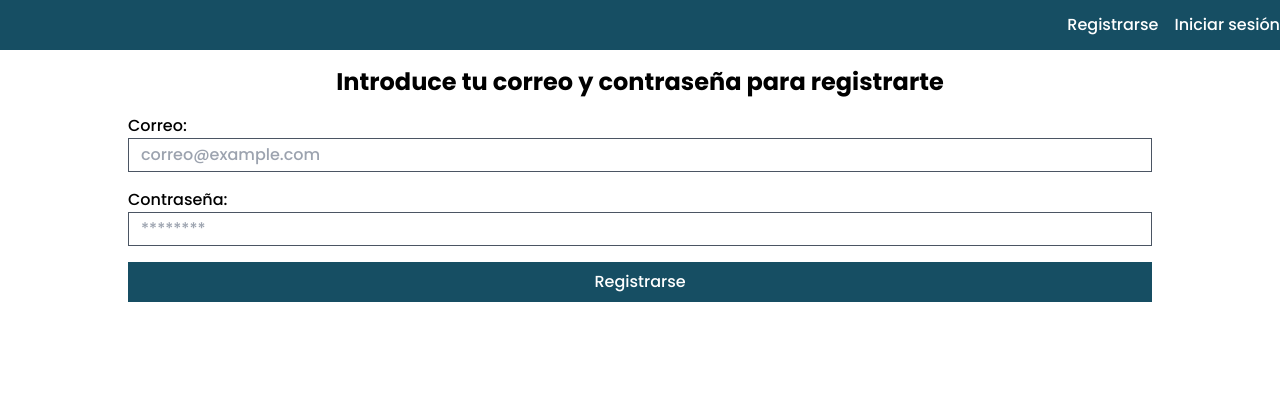
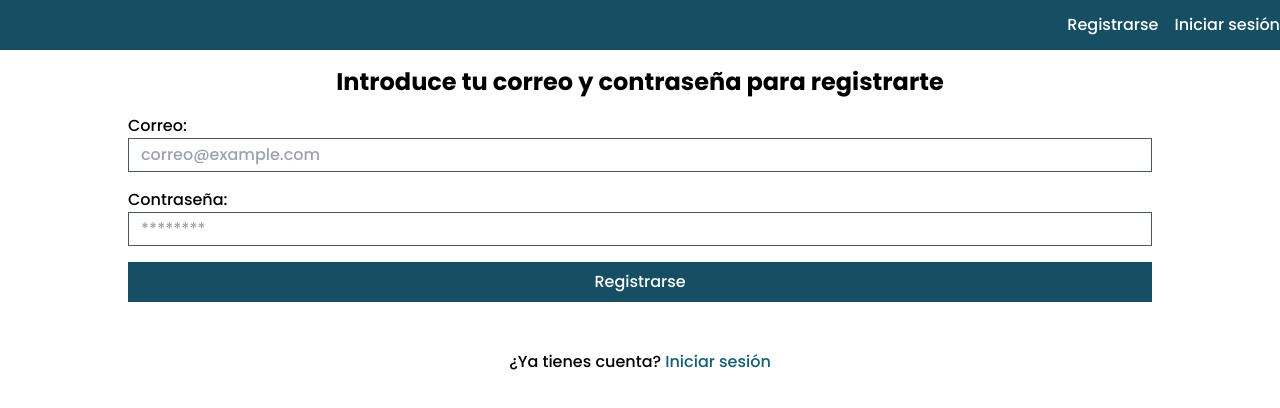
Before and after one commit to ManuelDeAlba/lista-de-tareas, a Next.js app: page /registro in a window 1280 px wide. Shown: the top 408 px of the page. Built offline with nearby package versions, Linux system fonts and the light colour scheme; no server answers.

Commit message:
Alternative links in register and login forms

```diff
--- a/src/app/inicio-sesion/page.jsx
+++ b/src/app/inicio-sesion/page.jsx
@@ -2,6 +2,7 @@
 
 import { useState } from "react";
 import { useRouter } from "next/navigation";
+import Link from "next/link";
 
 import { useAuth } from "@/context/AuthProvider";
 
@@ -64,6 +65,8 @@ function InicioSesion(){
             </div>
 
             <input className="boton cursor-pointer" type="submit" value="Iniciar sesión" />
+
+            <span className="mt-8 text-center">¿No tienes cuenta? <Link className="text-cyan-800 hover:text-cyan-900" href="/registro">Registrarse</Link></span>
         </form>
     )
 }
--- a/src/app/registro/page.jsx
+++ b/src/app/registro/page.jsx
@@ -1,7 +1,9 @@
 "use client"
 
+import { useState } from "react";
+import Link from "next/link";
+
 import { useAuth } from "@/context/AuthProvider";
-import { useState } from "react";
 
 function Registro(){
     const { registrarUsuario } = useAuth();
@@ -54,6 +56,8 @@ function Registro(){
             </div>
 
             <input className="boton cursor-pointer" type="submit" value="Registrarse" />
+
+            <span className="mt-8 text-center">¿Ya tienes cuenta? <Link className="text-cyan-800 hover:text-cyan-900" href="/inicio-sesion">Iniciar sesión</Link></span>
         </form>
     )
 }
```
